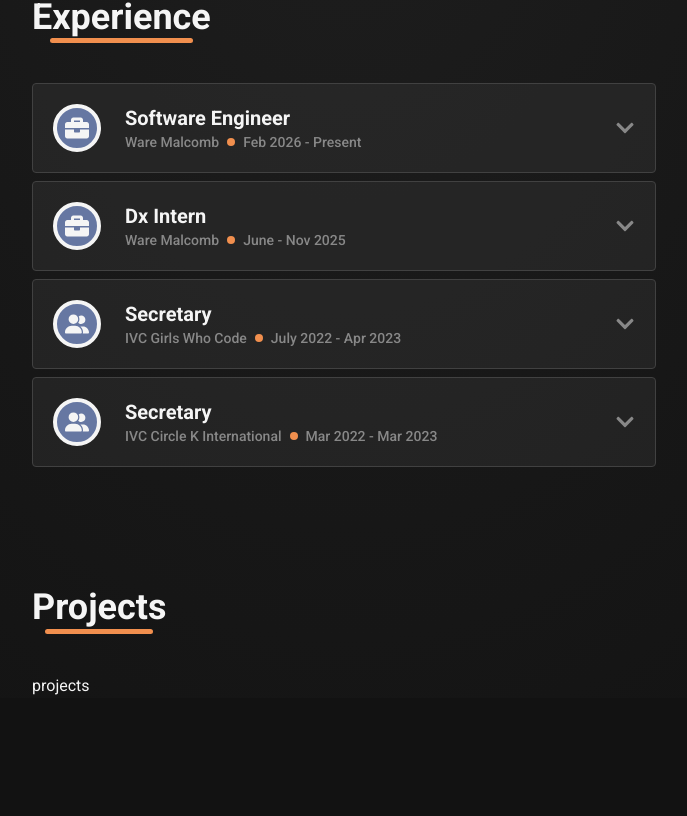
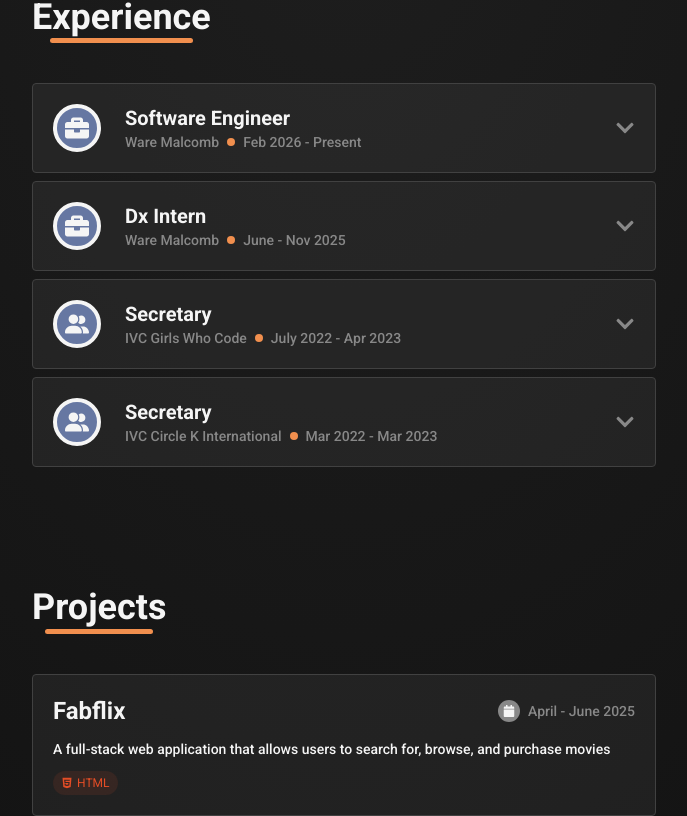
Before and after one commit to hnouizi/hnouizi.github.io, a React (Vite) app: page / in a window 1280 px wide. Shown: the part 1140-1956 px from the top of the page, without its empty margins (296-983 px from the left). Before the commit the page ends 1838 px from the top, so only its background shows below. Built offline with nearby package versions, Linux system fonts and the light colour scheme.

Commit message:
created project section skeleton

```diff
--- a/src/components/Projects.tsx
+++ b/src/components/Projects.tsx
@@ -1,4 +1,6 @@
+import { FaCalendar } from "react-icons/fa";
 import Heading from "./Heading";
+import SkillTag from "./SkillTag";
 
 const Projects = () => {
     return (
@@ -6,8 +8,24 @@
             <Heading>
                 Projects
             </Heading>
-            <div>
-                projects
+            <div className="w-full flex flex-col gap-3 p-4 sm:p-5 rounded border-1 border-darkgray-80 bg-white/5 hover:bg-white/6 cursor-pointer hover:scale-102 transition-all duration-75">
+                <div className="w-full flex justify-between">
+                    <div className="text-2xl font-bold">
+                        Fabflix
+                    </div>
+                    <div className="flex items-center gap-2 text-sm text-darkgray-50 font-medium">
+                        <div className="p-[0.3rem] bg-darkgray-50 rounded-full">
+                            <FaCalendar className="text-xs text-neutral-100"/>
+                        </div>
+                        April - June 2025
+                    </div>
+                </div>
+                <div className="text-sm font-medium">
+                    A full-stack web application that allows users to search for, browse, and purchase movies
+                </div>
+                <div className="flex gap-1">
+                    <SkillTag skill="HTML"/>
+                </div>
             </div>
         </div>
     )
--- /dev/null
+++ b/src/components/SkillTag.tsx
@@ -0,0 +1,25 @@
+import type { ReactNode } from "react";
+import { FaHtml5 } from "react-icons/fa";
+
+type SkillTagProps = {
+    skill: string
+}
+
+const SkillTag = ({skill}: SkillTagProps) => {
+    const SKILL_MAP: {[key: string] : {icon: ReactNode, styles: string}} = {
+        "html": {
+            icon: <FaHtml5 className="text-html-tag"/>,
+            styles: "text-[#E44D26] bg-[#E44D26]/10"
+        }
+
+    }
+
+    return (
+        <div className={`flex gap-1 items-center ${SKILL_MAP[skill.toLowerCase()].styles} px-2 py-1 rounded-full text-xs`}>
+            {SKILL_MAP[skill.toLowerCase()].icon}
+            {skill}
+        </div>
+    )
+}
+
+export default SkillTag;
```
